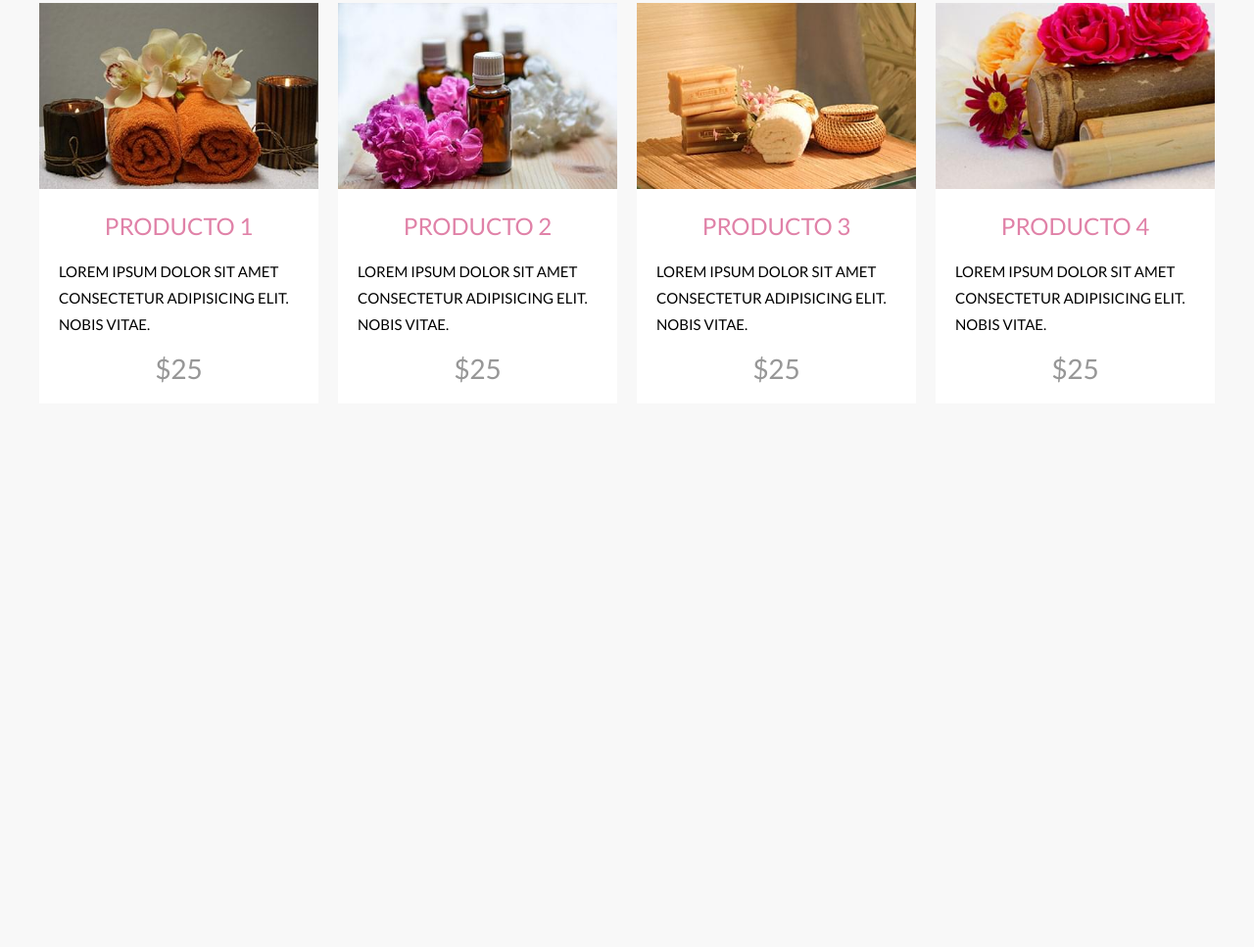
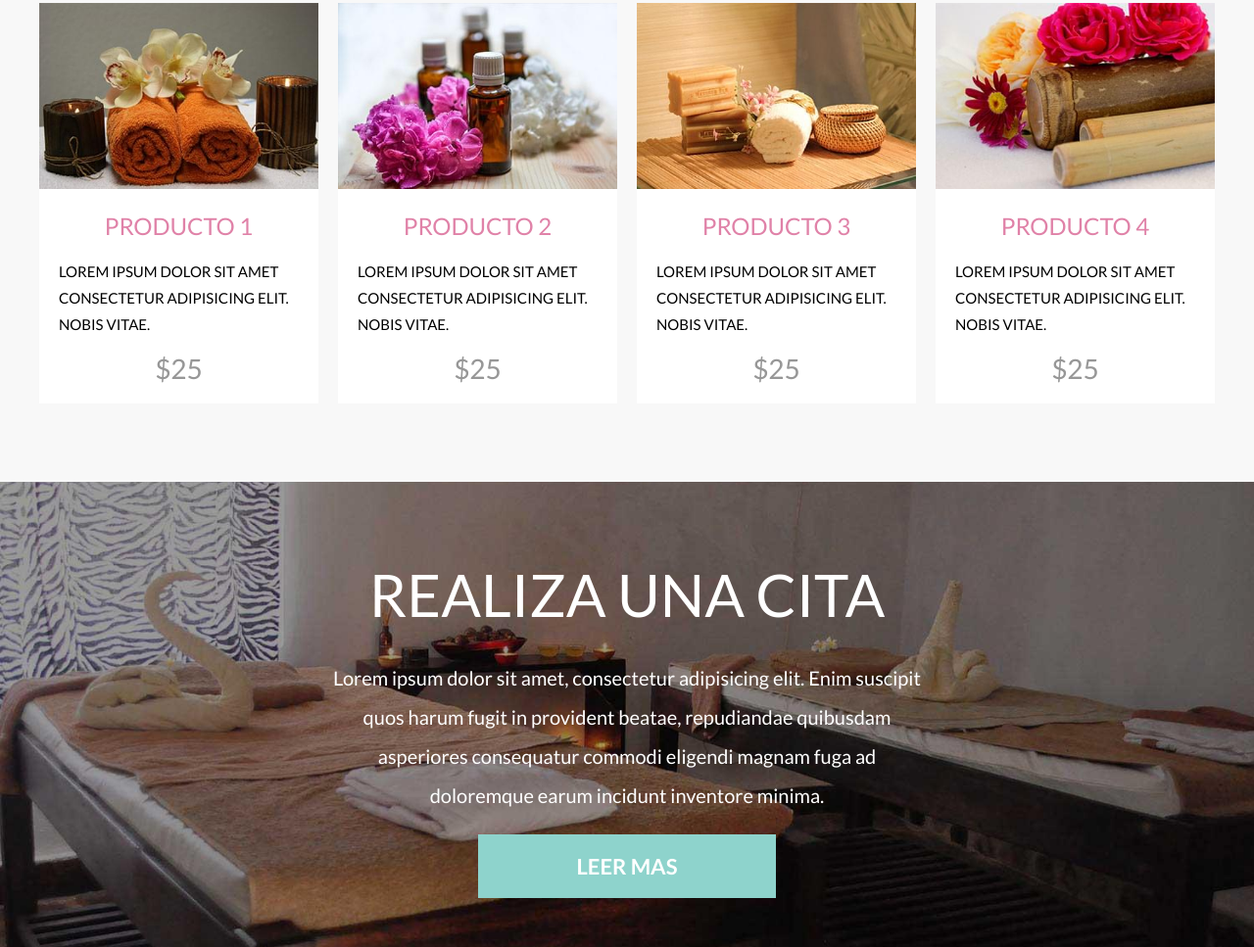
Before and after one commit to Benjamin70/SalonBellezaSpa, a website: page index.html in a window 1280 px wide. Shown: the part 2918-3885 px from the top of the page at 98% size. Before the commit the page ends 3410 px from the top, so only its background shows below. Drawn offline with Linux system fonts and the light colour scheme; a web font is replaced by a local one.

Commit message:
Seccion de Realiza una cita Finalizada

```diff
--- a/index.html
+++ b/index.html
@@ -226,5 +226,11 @@
 
         </div>
     </main>
+
+    <section class="cita">
+        <h2 class="cita__heading">Realiza una cita</h2>
+        <p class="cita__texto">Lorem ipsum dolor sit amet, consectetur adipisicing elit. Enim suscipit quos harum fugit in provident beatae, repudiandae quibusdam asperiores consequatur commodi eligendi magnam fuga ad doloremque earum incidunt inventore minima.</p>
+        <a class="cita__enlace" href="#">Leer mas</a>
+    </section>
 </body>
 </html>
--- /dev/null
+++ b/src/scss/ui/contenido/_citas.scss
@@ -0,0 +1,29 @@
+@use 'base/variables' as v;
+@use 'base/mixins' as m;
+
+.cita{
+    background-image: url(../img/bg_citas.jpg);
+    background-position: center center;
+    background-size: cover;
+    background-attachment: fixed;
+    padding: 5rem 0;
+    text-align: center;
+
+    &__heading{
+        @include m.heading;
+        font-size: 6rem;
+        color: v.$blanco;
+    }
+
+    &__texto{
+        max-width: 60rem;
+        margin: 0 auto;
+        color: v.$blanco;
+        line-height: 2;
+    }
+
+    &__enlace{
+        @include m.boton(v.$primario, v.$blanco);
+        padding: 2rem 10rem;
+    }
+}
--- a/src/scss/ui/contenido/_index.scss
+++ b/src/scss/ui/contenido/_index.scss
@@ -2,3 +2,4 @@
 @forward 'cards';
 @forward 'horarios';
 @forward 'productos';
+@forward 'citas';
```
Also changed, not shown: build/css/app.css, 1 other file.
